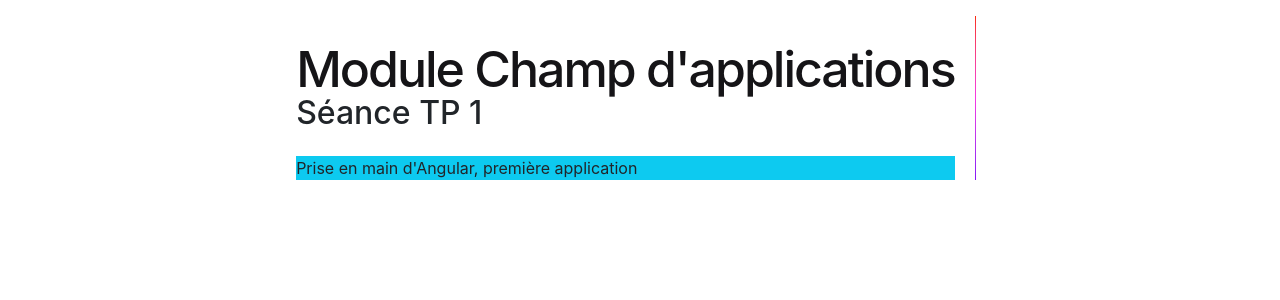
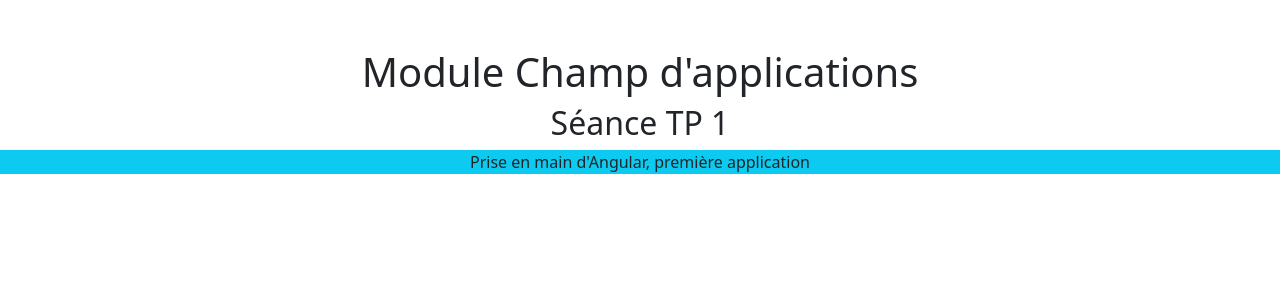
Before and after one commit to SiamakSm/Tp1Angular, an Angular app: page / in a window 1280 px wide. Shown: the top 300 px of the page. Built offline with nearby package versions, Linux system fonts and the light colour scheme.

Commit message:
2.8 - ajout composant etudiant

```diff
--- a/src/app/app.component.html
+++ b/src/app/app.component.html
@@ -1,198 +1,10 @@
-<!-- * * * * * * * * * * * * * * * * * * * * * * * * * * * * * * * -->
-<!-- * * * * * * * * * * * The content below * * * * * * * * * * * -->
-<!-- * * * * * * * * * * is only a placeholder * * * * * * * * * * -->
-<!-- * * * * * * * * * * and can be replaced.  * * * * * * * * * * -->
-<!-- * * * * * * * * * * * * * * * * * * * * * * * * * * * * * * * -->
-<!-- * * * * * * * * * Delete the template below * * * * * * * * * -->
-<!--* * * * * * * to get started with your project! * * * * * * * -->
-<!-- * * * * * * * * * * * * * * * * * * * * * * * * * * * * * * * -->
 
-<style>
-  :host {
-    --bright-blue: oklch(51.01% 0.274 263.83);
-    --electric-violet: oklch(53.18% 0.28 296.97);
-    --french-violet: oklch(47.66% 0.246 305.88);
-    --vivid-pink: oklch(69.02% 0.277 332.77);
-    --hot-red: oklch(61.42% 0.238 15.34);
-    --orange-red: oklch(63.32% 0.24 31.68);
-
-    --gray-900: oklch(19.37% 0.006 300.98);
-    --gray-700: oklch(36.98% 0.014 302.71);
-    --gray-400: oklch(70.9% 0.015 304.04);
-
-    --red-to-pink-to-purple-vertical-gradient: linear-gradient(180deg,
-        var(--orange-red) 0%,
-        var(--vivid-pink) 50%,
-        var(--electric-violet) 100%);
-
-    --red-to-pink-to-purple-horizontal-gradient: linear-gradient(90deg,
-        var(--orange-red) 0%,
-        var(--vivid-pink) 50%,
-        var(--electric-violet) 100%);
-
-    --pill-accent: var(--bright-blue);
-
-    font-family: "Inter", -apple-system, BlinkMacSystemFont, "Segoe UI", Roboto,
-      Helvetica, Arial, sans-serif, "Apple Color Emoji", "Segoe UI Emoji",
-      "Segoe UI Symbol";
-    box-sizing: border-box;
-    -webkit-font-smoothing: antialiased;
-    -moz-osx-font-smoothing: grayscale;
-  }
-
-  h1 {
-    font-size: 3.125rem;
-    color: var(--gray-900);
-    font-weight: 500;
-    line-height: 100%;
-    letter-spacing: -0.125rem;
-    margin: 0;
-    font-family: "Inter Tight", -apple-system, BlinkMacSystemFont, "Segoe UI", Roboto,
-      Helvetica, Arial, sans-serif, "Apple Color Emoji", "Segoe UI Emoji",
-      "Segoe UI Symbol";
-  }
-
-  p {
-    margin: 0;
-    color: var(--gray-700);
-  }
-
-  main {
-    width: 100%;
-    min-height: 100%;
-    display: flex;
-    justify-content: center;
-    align-items: center;
-    padding: 1rem;
-    box-sizing: inherit;
-    position: relative;
-  }
-
-  .angular-logo {
-    max-width: 9.2rem;
-  }
-
-  .content {
-    display: flex;
-    justify-content: space-around;
-    width: 100%;
-    max-width: 700px;
-    margin-bottom: 3rem;
-  }
-
-  .content h1 {
-    margin-top: 1.75rem;
-  }
-
-  .content p {
-    margin-top: 1.5rem;
-  }
-
-  .divider {
-    width: 1px;
-    background: var(--red-to-pink-to-purple-vertical-gradient);
-    margin-inline: 0.5rem;
-  }
-
-  .pill-group {
-    display: flex;
-    flex-direction: column;
-    align-items: start;
-    flex-wrap: wrap;
-    gap: 1.25rem;
-  }
-
-  .pill {
-    display: flex;
-    align-items: center;
-    --pill-accent: var(--bright-blue);
-    background: color-mix(in srgb, var(--pill-accent) 5%, transparent);
-    color: var(--pill-accent);
-    padding-inline: 0.75rem;
-    padding-block: 0.375rem;
-    border-radius: 2.75rem;
-    border: 0;
-    transition: background 0.3s ease;
-    font-family: var(--inter-font);
-    font-size: 0.875rem;
-    font-style: normal;
-    font-weight: 500;
-    line-height: 1.4rem;
-    letter-spacing: -0.00875rem;
-    text-decoration: none;
-  }
-
-  .pill:hover {
-    background: color-mix(in srgb, var(--pill-accent) 15%, transparent);
-  }
-
-  .pill-group .pill:nth-child(6n + 1) {
-    --pill-accent: var(--bright-blue);
-  }
-
-  .pill-group .pill:nth-child(6n + 2) {
-    --pill-accent: var(--french-violet);
-  }
-
-  .pill-group .pill:nth-child(6n + 3),
-  .pill-group .pill:nth-child(6n + 4),
-  .pill-group .pill:nth-child(6n + 5) {
-    --pill-accent: var(--hot-red);
-  }
-
-  .pill-group svg {
-    margin-inline-start: 0.25rem;
-  }
-
-  .social-links {
-    display: flex;
-    align-items: center;
-    gap: 0.73rem;
-    margin-top: 1.5rem;
-  }
-
-  .social-links path {
-    transition: fill 0.3s ease;
-    fill: var(--gray-400);
-  }
-
-  .social-links a:hover svg path {
-    fill: var(--gray-900);
-  }
-
-  @media screen and (max-width: 650px) {
-    .content {
-      flex-direction: column;
-      width: max-content;
-    }
-
-    .divider {
-      height: 1px;
-      width: 100%;
-      background: var(--red-to-pink-to-purple-horizontal-gradient);
-      margin-block: 1.5rem;
-    }
-  }
-</style>
-
-<main class="main">
-  <div class="content">
-    <div>
-      <h1>{{ title }}</h1>
-      <h2>Séance TP 1</h2>
-      <p class="bg-info text-dark text-success">{{resume}}</p>
-    </div>
-    <div class="divider" role="separator" aria-label="Divider"></div>
+<main class="main mt-5">
+  <div class="text-center">
+    <h1>{{ title }}</h1>
+    <h2>Séance TP 1</h2>
+    <p class="bg-info text-dark text-success">{{ resume }}</p>
   </div>
 </main>
 
-<!-- * * * * * * * * * * * * * * * * * * * * * * * * * * * * * * * * -->
-<!-- * * * * * * * * * * * The content above * * * * * * * * * * * * -->
-<!-- * * * * * * * * * * is only a placeholder * * * * * * * * * * * -->
-<!-- * * * * * * * * * * and can be replaced.  * * * * * * * * * * * -->
-<!-- * * * * * * * * * * * * * * * * * * * * * * * * * * * * * * * * -->
-<!-- * * * * * * * * * * End of Placeholder  * * * * * * * * * * * * -->
-<!-- * * * * * * * * * * * * * * * * * * * * * * * * * * * * * * * * -->
-
-
 <router-outlet />
--- /dev/null
+++ b/src/app/etudiant/etudiant.component.html
@@ -0,0 +1 @@
+<p>etudiant works!</p>
```
Also changed, not shown: src/app/etudiant/etudiant.component.ts (added, +11 -0 lines), src/app/etudiant/etudiant.component.css (added), 1 other file (tests, documents, lock files or other folders).
